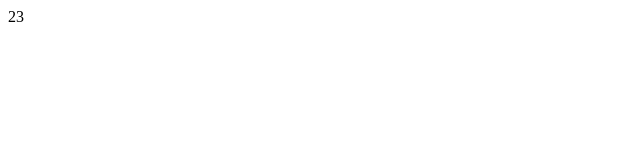
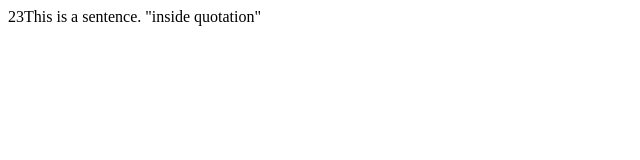
Before and after one commit to DulanjaliSenarathna/Beginner-JavaScript-Tutorial, a plain HTML site: page variables.html in a window 1280 px wide. Shown: the whole page, without its empty margins (0-640 px from the left). Drawn offline with Linux system fonts and the light colour scheme.

Commit message:
Different Types of Variables

```diff
--- a/variables.html
+++ b/variables.html
@@ -10,6 +10,8 @@
     <script type="text/javascript">
         var x = 23;
         document.write(x);
+        var y = "This is a sentence. \"inside quotation\"";
+        document.write(y);
     </script>
 </body>
 </html>
```
